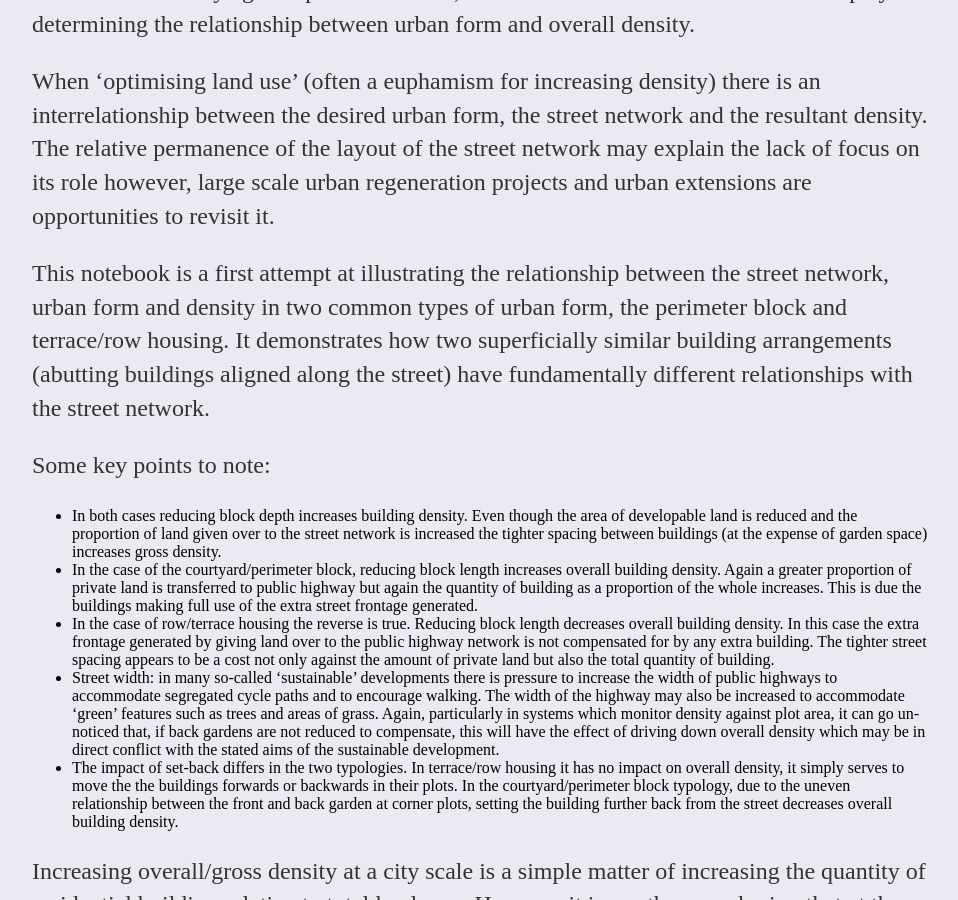
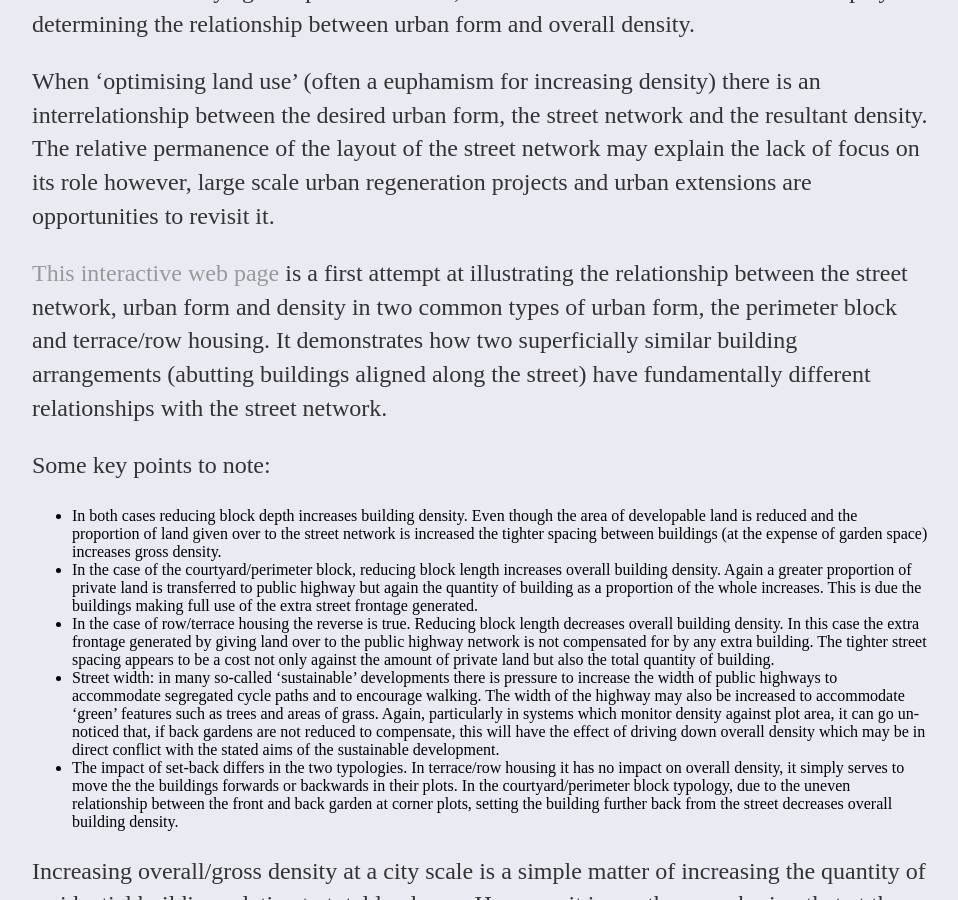
Before and after one commit to AtelierLibre/AtelierLibre.github.io, a Jekyll site: the page built from _posts/2020-09-17-Street_layout_and_density.md, in a window 1280 px wide and 900 px high, scrolled down 990 px. Shown: the whole window, without its empty margins (160-1118 px from the left). Built offline with Jekyll 4.4.1, drawn with Linux system fonts in a browser that asks for light colours; comment, search, counter and statistics services are not loaded.

Commit message:
replaces notebook with interactive web page

```diff
--- a/_posts/2020-09-17-Street_layout_and_density.md
+++ b/_posts/2020-09-17-Street_layout_and_density.md
@@ -14,7 +14,7 @@ However, cities have a responsibility to manage the total area of land available
 
 When 'optimising land use' (often a euphamism for increasing density) there is an interrelationship between the desired urban form, the street network and the resultant density. The relative permanence of the layout of the street network may explain the lack of focus on its role however, large scale urban regeneration projects and urban extensions are opportunities to revisit it.
 
-This notebook is a first attempt at illustrating the relationship between the street network, urban form and density in two common types of urban form, the perimeter block and terrace/row housing. It demonstrates how two superficially similar building arrangements (abutting buildings aligned along the street) have fundamentally different relationships with the street network.
+[This interactive web page](https://atelierlibre.org/density_calculator/Street_layout_and_density.html) is a first attempt at illustrating the relationship between the street network, urban form and density in two common types of urban form, the perimeter block and terrace/row housing. It demonstrates how two superficially similar building arrangements (abutting buildings aligned along the street) have fundamentally different relationships with the street network.
 
 Some key points to note:
 
```
